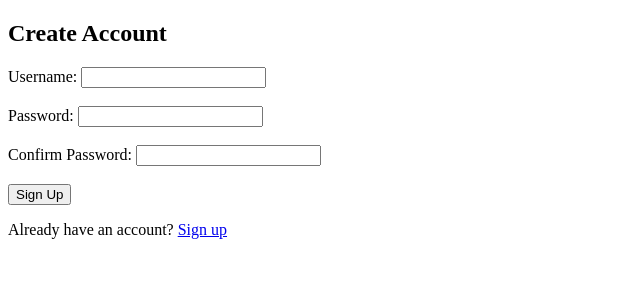
After one commit to mixpilot/pos-project, a Django app: page /accounts/signup/ in a window 1280 px wide. The commit adds this page. Shown: the top 300 px of the page, without its empty margins (0-640 px from the left). Run offline with Django 5.2, Linux system fonts and the light colour scheme.

Commit message:
stil pushing

```diff
--- /dev/null
+++ b/accounts/templates/accounts/signup.html
@@ -0,0 +1,31 @@
+<!DOCTYPE html>
+<html>
+<head>
+    <title>Sign Up | POS System</title>
+</head>
+<body>
+    <h2>Create Account</h2>
+
+    {% if messages %}
+        {% for message in messages %}
+            <p style="color:red;">{{ message }}</p>
+        {% endfor %}
+    {% endif %}
+
+        <form method="POST">
+            {% csrf_token %}
+            <label>Username:</label>
+            <input type="text" name="username" required><br></br>
+
+            <label>Password:</label>
+            <input type="password" name="password" required><br><br>
+
+            <label>Confirm Password:</label>
+            <input type="password" name="confirm_password" required><br><br>
+
+            <button type="submit">Sign Up</button>
+        </form>
+
+        <p>Already have an account? <a href="{% url 'login' %}">Sign up</a></p>
+</body>
+</html>
--- /dev/null
+++ b/accounts/urls.py
@@ -0,0 +1,8 @@
+from django.urls import path
+from . import views
+
+urlpatterns = [
+    path('signup/', views.signup, name='signup'),
+    path('login/', views.user_login, name='login'),
+    path('logout/', views.user_logout, name='logout'),
+]
--- a/accounts/views.py
+++ b/accounts/views.py
@@ -2,6 +2,7 @@ from django.shortcuts import render, redirect
 from django.contrib.auth import authenticate, login, logout
 from django.contrib.auth.models import User
 from django.contrib import messages
+from django.contrib.auth.decorators import login_required
 
 
 def signup(request):
@@ -10,19 +11,39 @@ def signup(request):
         password = request.POST.get('password')
         confirm_password = request.POST.get('confirm_password')
 
-
         if password != confirm_password:
             messages.error(request, "Passwords do not match.")
             return redirect('signup')
-
 
         if User.objects.filter(username=username).exists():
             messages.error(request, "Username already taken.")
             return redirect('signup')
 
-         user = User.objects.create_user(username=username, password=password)
+        user = User.objects.create_user(username=username, password=password)
         user.save()
         messages.success(request, "Account created successfully. You can now log in.")
         return redirect('login')
 
     return render(request, 'accounts/signup.html')
+
+
+def user_login(request):
+    if request.method == 'POST':
+        username = request.POST.get('username')
+        password = request.POST.get('password')
+        user = authenticate(request, username=username, password=password)
+
+        if user is not None:
+            login(request, user)
+            return redirect('product_list')
+        else:
+            messages.error(request, "Invalid username or password.")
+
+    return render(request, 'accounts/login.html')
+
+
+@login_required
+def user_logout(request):
+    logout(request)
+    messages.info(request, "You have been logged out.")
+    return redirect('login')
--- a/pos_project/urls.py
+++ b/pos_project/urls.py
@@ -23,4 +23,6 @@ urlpatterns = [
     path('product', include('sales.urls')),
     path('', lambda request: redirect('product_list')),
     path('', include('sales.urls')),
+    path('sales/', include('sales.urls')),
+    path('accounts/', include('accounts.urls')),
 ]
--- a/sales/templates/sales/product_list.html
+++ b/sales/templates/sales/product_list.html
@@ -4,6 +4,10 @@
     <title>Product List</title>
 </head>
 <body>
+    {% if user.is_authenticated %}
+    <p>Welcome, {{ user.username }} | <a href="{% url 'logout' %}">Logout</a></p>
+    {% endif %}
+
     <h1>Club Products </h1>
 
     <a href="{% url 'add_product' %}">Add New Product</a>
```
Also changed, not shown: accounts/templates/accounts/login.html (added, +28 -0 lines), db.sqlite3.
